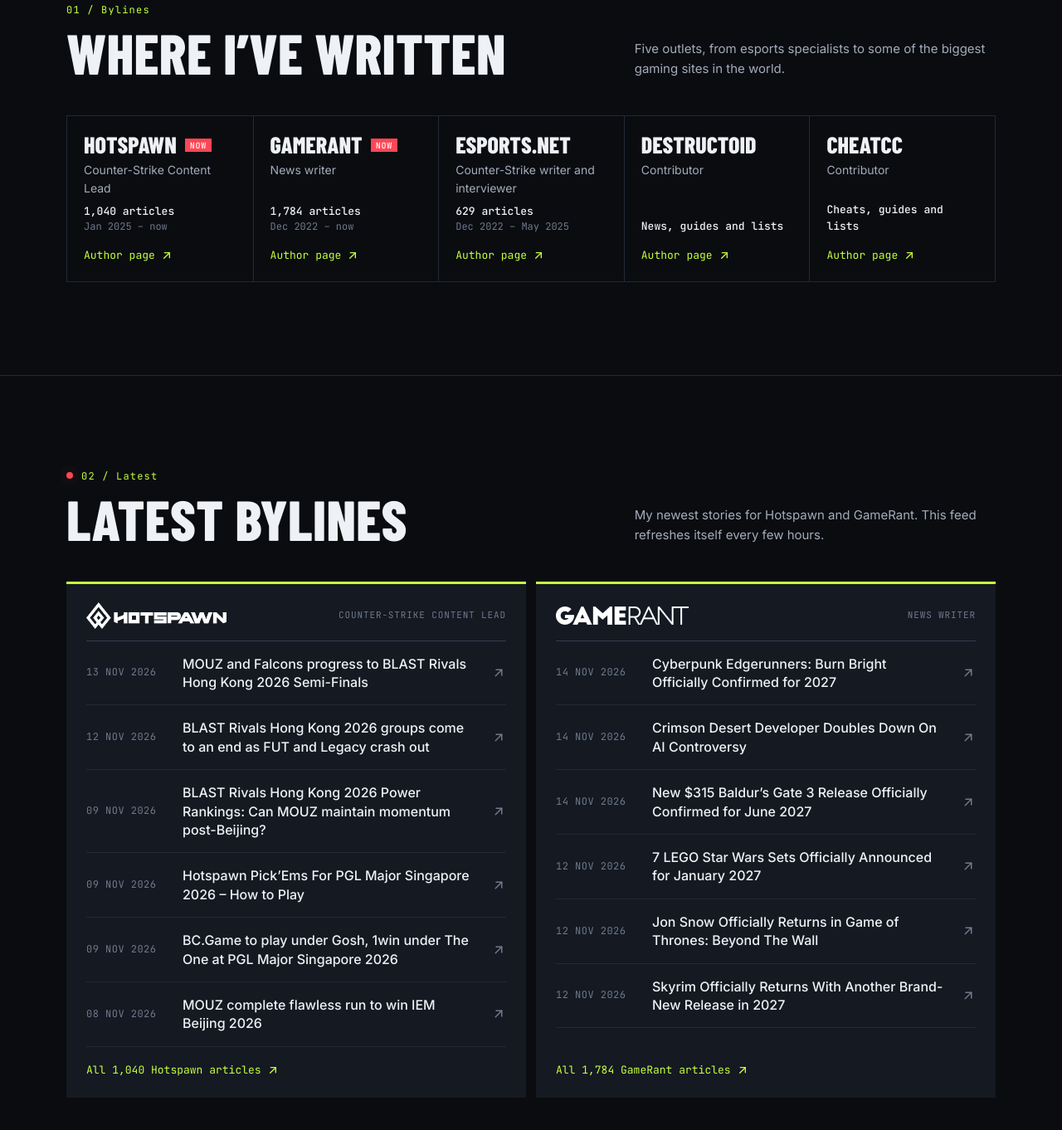
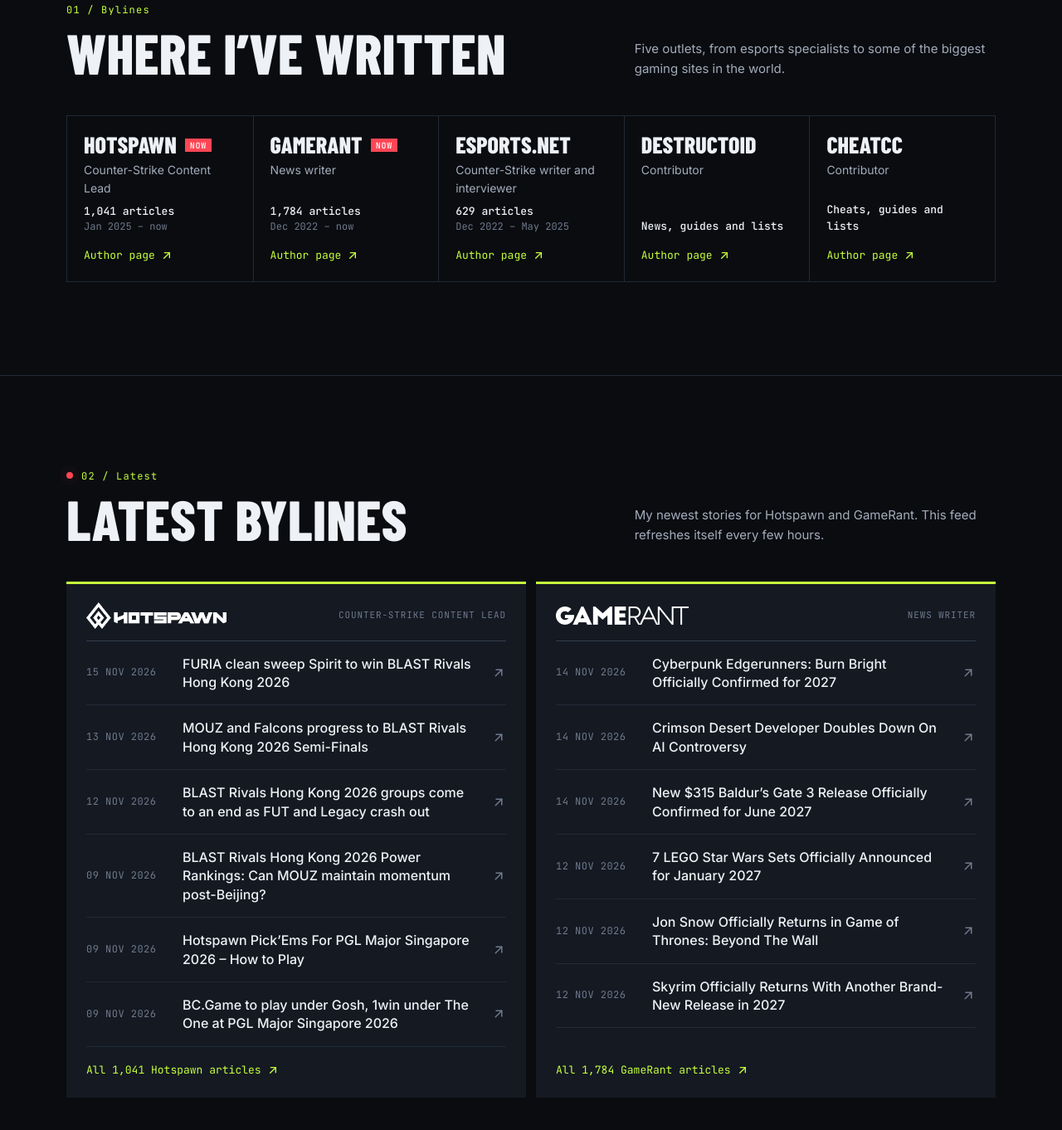
Before and after one commit to danieltmorris97/danielmorriswriting, a plain HTML site: page index.html in a window 1280 px wide. Shown: the part 1235-2597 px from the top of the page at 83% size. Drawn offline with Linux system fonts and the light colour scheme.

Commit message:
Update latest articles

```diff
--- a/index.html
+++ b/index.html
@@ -101,7 +101,7 @@
           <li class="outlet is-current">
             <h3 class="outlet-name">Hotspawn</h3>
             <p class="outlet-role">Counter-Strike Content Lead</p>
-            <p class="outlet-stat"><b><span data-live="hotspawn-count">1,040</span> articles</b>Jan 2025 – now</p>
+            <p class="outlet-stat"><b><span data-live="hotspawn-count">1,041</span> articles</b>Jan 2025 – now</p>
             <a class="text-link" href="https://www.hotspawn.com/author/danielmorris" target="_blank" rel="noopener">Author page <svg class="icon" viewBox="0 0 24 24" fill="none" stroke="currentColor" stroke-width="2" stroke-linecap="round" stroke-linejoin="round" aria-hidden="true"><path d="M17 7l-10 10" /><path d="M8 7l9 0l0 9" /></svg><span class="sr-only"> on Hotspawn (opens in a new tab)</span></a>
           </li>
           <li class="outlet is-current">
@@ -150,6 +150,13 @@
             </div>
             <ul class="latest-list">
               <li>
+                <a class="feed-row" href="https://www.hotspawn.com/counter-strike/news/furia-clean-sweep-spirit-to-win-blast-rivals-hong-kong-2026" target="_blank" rel="noopener">
+                  <time class="feed-date" datetime="2026-11-15">15 Nov 2026</time>
+                  <span class="feed-title">FURIA clean sweep Spirit to win BLAST Rivals Hong Kong 2026<span class="sr-only"> (opens in a new tab)</span></span>
+                  <svg class="icon" viewBox="0 0 24 24" fill="none" stroke="currentColor" stroke-width="2" stroke-linecap="round" stroke-linejoin="round" aria-hidden="true"><path d="M17 7l-10 10" /><path d="M8 7l9 0l0 9" /></svg>
+                </a>
+              </li>
+              <li>
                 <a class="feed-row" href="https://www.hotspawn.com/counter-strike/news/mouz-and-falcons-progress-to-blast-rivals-hong-kong-2026-semi-finals" target="_blank" rel="noopener">
                   <time class="feed-date" datetime="2026-11-13">13 Nov 2026</time>
                   <span class="feed-title">MOUZ and Falcons progress to BLAST Rivals Hong Kong 2026 Semi-Finals<span class="sr-only"> (opens in a new tab)</span></span>
@@ -184,15 +191,8 @@
                   <svg class="icon" viewBox="0 0 24 24" fill="none" stroke="currentColor" stroke-width="2" stroke-linecap="round" stroke-linejoin="round" aria-hidden="true"><path d="M17 7l-10 10" /><path d="M8 7l9 0l0 9" /></svg>
                 </a>
               </li>
-              <li>
-                <a class="feed-row" href="https://www.hotspawn.com/counter-strike/news/mouz-win-iem-beijing-2026" target="_blank" rel="noopener">
-                  <time class="feed-date" datetime="2026-11-08">08 Nov 2026</time>
-                  <span class="feed-title">MOUZ complete flawless run to win IEM Beijing 2026<span class="sr-only"> (opens in a new tab)</span></span>
-                  <svg class="icon" viewBox="0 0 24 24" fill="none" stroke="currentColor" stroke-width="2" stroke-linecap="round" stroke-linejoin="round" aria-hidden="true"><path d="M17 7l-10 10" /><path d="M8 7l9 0l0 9" /></svg>
-                </a>
-              </li>
             </ul>
-            <a class="text-link latest-more" href="https://www.hotspawn.com/author/danielmorris" target="_blank" rel="noopener">All 1,040 Hotspawn articles <svg class="icon" viewBox="0 0 24 24" fill="none" stroke="currentColor" stroke-width="2" stroke-linecap="round" stroke-linejoin="round" aria-hidden="true"><path d="M17 7l-10 10" /><path d="M8 7l9 0l0 9" /></svg><span class="sr-only"> (opens in a new tab)</span></a>
+            <a class="text-link latest-more" href="https://www.hotspawn.com/author/danielmorris" target="_blank" rel="noopener">All 1,041 Hotspawn articles <svg class="icon" viewBox="0 0 24 24" fill="none" stroke="currentColor" stroke-width="2" stroke-linecap="round" stroke-linejoin="round" aria-hidden="true"><path d="M17 7l-10 10" /><path d="M8 7l9 0l0 9" /></svg><span class="sr-only"> (opens in a new tab)</span></a>
           </div>
           <div class="latest-col">
             <div class="latest-head">
```
Also changed, not shown: data/feed.json (+7 -7 lines).
